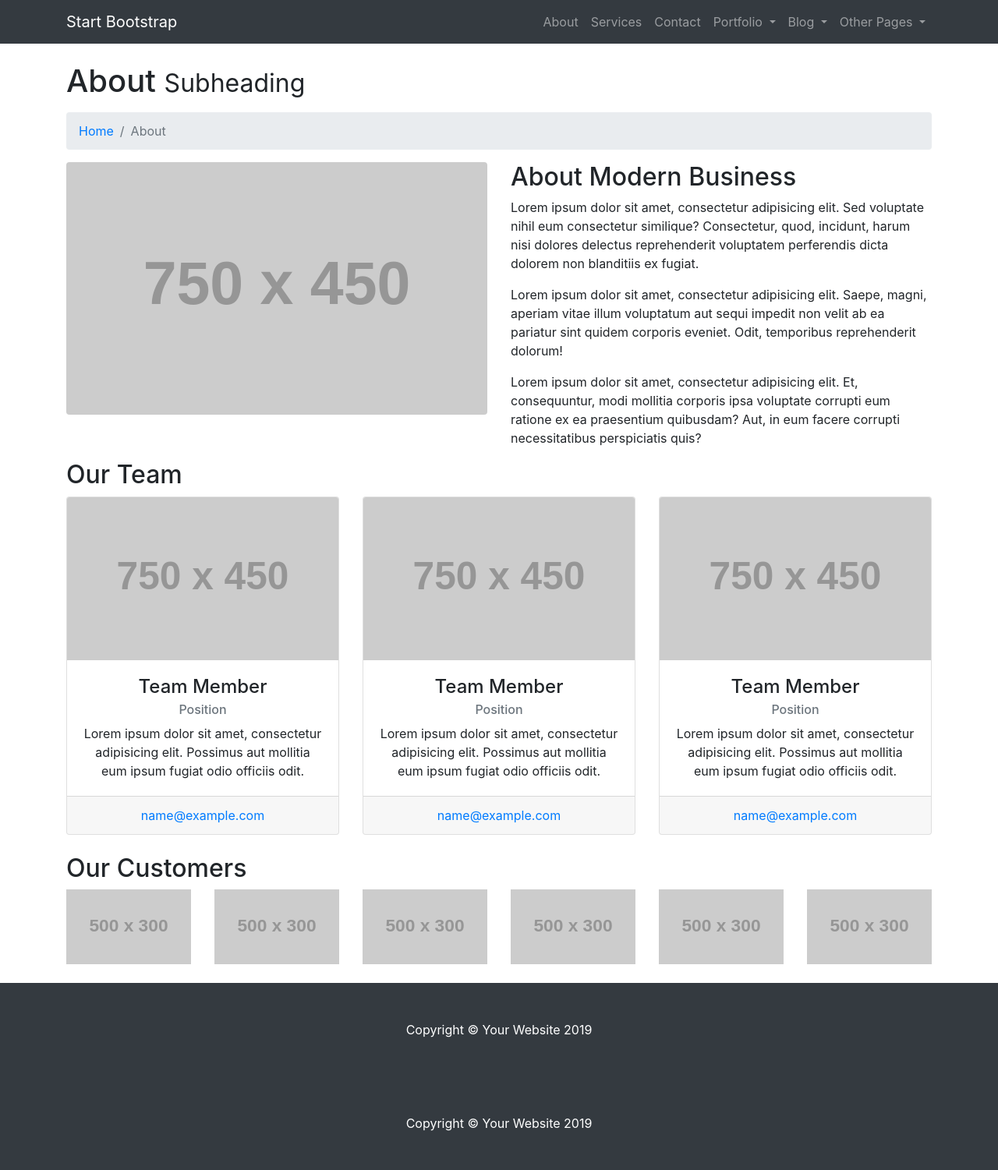
After one commit to sebastian-ml/python-django-pep-8-site, a Django app: page /about/ in a window 1280 px wide. The commit adds this page. Shown: the whole page at 78% size. Run offline with Django 3.2, Linux system fonts and the light colour scheme; grey boxes labelled with a size stand in for pictures from a placeholder-image service; some libraries are stand-ins or nearby versions.

Commit message:
Create about, contact page and create major template Highlight 'about' or 'contact' button on the navbar depending on which page the user is on. Create new basic template 'base.html' and templates about, contact that inherit from base.html.

```diff
--- /dev/null
+++ b/main/templates/main/about.html
@@ -0,0 +1,118 @@
+{% extends 'main/base.html' %}
+{% block content %}
+    <!-- Page Content -->
+    <div class="container">
+
+        <!-- Page Heading/Breadcrumbs -->
+        <h1 class="mt-4 mb-3">About
+            <small>Subheading</small>
+        </h1>
+
+        <ol class="breadcrumb">
+            <li class="breadcrumb-item">
+                <a href="index.html">Home</a>
+            </li>
+            <li class="breadcrumb-item active">About</li>
+        </ol>
+
+        <!-- Intro Content -->
+        <div class="row">
+            <div class="col-lg-6">
+                <img class="img-fluid rounded mb-4" src="http://placehold.it/750x450" alt="">
+            </div>
+            <div class="col-lg-6">
+                <h2>About Modern Business</h2>
+                <p>Lorem ipsum dolor sit amet, consectetur adipisicing elit. Sed voluptate nihil eum consectetur similique? Consectetur, quod, incidunt, harum nisi dolores delectus reprehenderit voluptatem perferendis dicta dolorem non blanditiis ex fugiat.</p>
+                <p>Lorem ipsum dolor sit amet, consectetur adipisicing elit. Saepe, magni, aperiam vitae illum voluptatum aut sequi impedit non velit ab ea pariatur sint quidem corporis eveniet. Odit, temporibus reprehenderit dolorum!</p>
+                <p>Lorem ipsum dolor sit amet, consectetur adipisicing elit. Et, consequuntur, modi mollitia corporis ipsa voluptate corrupti eum ratione ex ea praesentium quibusdam? Aut, in eum facere corrupti necessitatibus perspiciatis quis?</p>
+            </div>
+        </div>
+        <!-- /.row -->
+
+        <!-- Team Members -->
+        <h2>Our Team</h2>
+
+        <div class="row">
+            <div class="col-lg-4 mb-4">
+                <div class="card h-100 text-center">
+                    <img class="card-img-top" src="http://placehold.it/750x450" alt="">
+                    <div class="card-body">
+                        <h4 class="card-title">Team Member</h4>
+                        <h6 class="card-subtitle mb-2 text-muted">Position</h6>
+                        <p class="card-text">Lorem ipsum dolor sit amet, consectetur adipisicing elit. Possimus aut mollitia eum ipsum fugiat odio officiis odit.</p>
+                    </div>
+                    <div class="card-footer">
+                        <a href="#">name@example.com</a>
+                    </div>
+                </div>
+            </div>
+            <div class="col-lg-4 mb-4">
+                <div class="card h-100 text-center">
+                    <img class="card-img-top" src="http://placehold.it/750x450" alt="">
+                    <div class="card-body">
+                        <h4 class="card-title">Team Member</h4>
+                        <h6 class="card-subtitle mb-2 text-muted">Position</h6>
+                        <p class="card-text">Lorem ipsum dolor sit amet, consectetur adipisicing elit. Possimus aut mollitia eum ipsum fugiat odio officiis odit.</p>
+                    </div>
+                    <div class="card-footer">
+                        <a href="#">name@example.com</a>
+                    </div>
+                </div>
+            </div>
+            <div class="col-lg-4 mb-4">
+                <div class="card h-100 text-center">
+                    <img class="card-img-top" src="http://placehold.it/750x450" alt="">
+                    <div class="card-body">
+                        <h4 class="card-title">Team Member</h4>
+                        <h6 class="card-subtitle mb-2 text-muted">Position</h6>
+                        <p class="card-text">Lorem ipsum dolor sit amet, consectetur adipisicing elit. Possimus aut mollitia eum ipsum fugiat odio officiis odit.</p>
+                    </div>
+                    <div class="card-footer">
+                        <a href="#">name@example.com</a>
+                    </div>
+                </div>
+            </div>
+        </div>
+        <!-- /.row -->
+
+        <!-- Our Customers -->
+        <h2>Our Customers</h2>
+        <div class="row">
+            <div class="col-lg-2 col-sm-4 mb-4">
+                <img class="img-fluid" src="http://placehold.it/500x300" alt="">
+            </div>
+            <div class="col-lg-2 col-sm-4 mb-4">
+                <img class="img-fluid" src="http://placehold.it/500x300" alt="">
+            </div>
+            <div class="col-lg-2 col-sm-4 mb-4">
+                <img class="img-fluid" src="http://placehold.it/500x300" alt="">
+            </div>
+            <div class="col-lg-2 col-sm-4 mb-4">
+                <img class="img-fluid" src="http://placehold.it/500x300" alt="">
+            </div>
+            <div class="col-lg-2 col-sm-4 mb-4">
+                <img class="img-fluid" src="http://placehold.it/500x300" alt="">
+            </div>
+            <div class="col-lg-2 col-sm-4 mb-4">
+                <img class="img-fluid" src="http://placehold.it/500x300" alt="">
+            </div>
+        </div>
+        <!-- /.row -->
+
+    </div>
+    <!-- /.container -->
+
+    <!-- Footer -->
+    <footer class="py-5 bg-dark">
+        <div class="container">
+            <p class="m-0 text-center text-white">Copyright &copy; Your Website 2019</p>
+        </div>
+        <!-- /.container -->
+    </footer>
+
+    <!-- Bootstrap core JavaScript -->
+    <script src="vendor/jquery/jquery.min.js"></script>
+    <script src="vendor/bootstrap/js/bootstrap.bundle.min.js"></script>
+
+    </body>
+{% endblock %}
--- /dev/null
+++ b/main/templates/main/base.html
@@ -0,0 +1,100 @@
+{% load static %}
+<!DOCTYPE html>
+<html lang="en">
+
+<head>
+
+    <meta charset="utf-8">
+    <meta name="viewport" content="width=device-width, initial-scale=1, shrink-to-fit=no">
+    <meta name="description" content="">
+    <meta name="author" content="">
+
+    <title>Modern Business - Start Bootstrap Template</title>
+
+    <!-- Bootstrap core CSS -->
+    <link href="{% static 'main/vendor/bootstrap/css/bootstrap.min.css' %}"
+          rel="stylesheet">
+
+    <!-- Custom styles for this template -->
+    <link href="{% static 'main/css/modern-business.css' %}" rel="stylesheet">
+
+</head>
+
+<body>
+
+<!-- Navigation -->
+<nav class="navbar fixed-top navbar-expand-lg navbar-dark bg-dark fixed-top">
+    <div class="container">
+        <a class="navbar-brand" href="index.html">Start Bootstrap</a>
+        <button class="navbar-toggler navbar-toggler-right" type="button" data-toggle="collapse" data-target="#navbarResponsive" aria-controls="navbarResponsive" aria-expanded="false" aria-label="Toggle navigation">
+            <span class="navbar-toggler-icon"></span>
+        </button>
+        <div class="collapse navbar-collapse" id="navbarResponsive">
+            <ul class="navbar-nav ml-auto">
+                <li class="nav-item{% if request.resolver_match.url_name == "about-page" %}active{% endif %}">
+                    <a class="nav-link" href="{% url "about-page" %}">About</a>
+                </li>
+                <li class="nav-item">
+                    <a class="nav-link" href="services.html">Services</a>
+                </li>
+                <li class="nav-item
+{% if request.resolver_match.url_name == "contact-page" %}active{% endif %}">
+                    <a class="nav-link" href="{% url "contact-page" %}">Contact</a>
+                </li>
+                <li class="nav-item dropdown">
+                    <a class="nav-link dropdown-toggle" href="#" id="navbarDropdownPortfolio" data-toggle="dropdown" aria-haspopup="true" aria-expanded="false">
+                        Portfolio
+                    </a>
+                    <div class="dropdown-menu dropdown-menu-right" aria-labelledby="navbarDropdownPortfolio">
+                        <a class="dropdown-item" href="portfolio-1-col.html">1 Column Portfolio</a>
+                        <a class="dropdown-item" href="portfolio-2-col.html">2 Column Portfolio</a>
+                        <a class="dropdown-item" href="portfolio-3-col.html">3 Column Portfolio</a>
+                        <a class="dropdown-item" href="portfolio-4-col.html">4 Column Portfolio</a>
+                        <a class="dropdown-item" href="portfolio-item.html">Single Portfolio Item</a>
+                    </div>
+                </li>
+                <li class="nav-item dropdown">
+                    <a class="nav-link dropdown-toggle" href="#" id="navbarDropdownBlog" data-toggle="dropdown" aria-haspopup="true" aria-expanded="false">
+                        Blog
+                    </a>
+                    <div class="dropdown-menu dropdown-menu-right" aria-labelledby="navbarDropdownBlog">
+                        <a class="dropdown-item" href="blog-home-1.html">Blog Home 1</a>
+                        <a class="dropdown-item" href="blog-home-2.html">Blog Home 2</a>
+                        <a class="dropdown-item" href="blog-post.html">Blog Post</a>
+                    </div>
+                </li>
+                <li class="nav-item dropdown">
+                    <a class="nav-link dropdown-toggle" href="#" id="navbarDropdownBlog" data-toggle="dropdown" aria-haspopup="true" aria-expanded="false">
+                        Other Pages
+                    </a>
+                    <div class="dropdown-menu dropdown-menu-right" aria-labelledby="navbarDropdownBlog">
+                        <a class="dropdown-item" href="full-width.html">Full Width Page</a>
+                        <a class="dropdown-item" href="sidebar.html">Sidebar Page</a>
+                        <a class="dropdown-item" href="faq.html">FAQ</a>
+                        <a class="dropdown-item" href="404.html">404</a>
+                        <a class="dropdown-item" href="pricing.html">Pricing Table</a>
+                    </div>
+                </li>
+            </ul>
+        </div>
+    </div>
+</nav>
+
+{% block content %}{% endblock %}
+
+<!-- Footer -->
+<footer class="py-5 bg-dark">
+    <div class="container">
+        <p class="m-0 text-center text-white">Copyright &copy; Your Website 2019</p>
+    </div>
+    <!-- /.container -->
+</footer>
+
+<!-- Bootstrap core JavaScript -->
+<script src="{% static 'main/vendor/jquery/jquery.min.js' %}"></script>
+<script src="
+  {% static 'main/vendor/bootstrap/js/bootstrap.bundle.min.js' %}"></script>
+
+</body>
+
+</html>
--- a/main/urls.py
+++ b/main/urls.py
@@ -3,4 +3,6 @@ from . import views
 
 urlpatterns = [
     path('', views.home, name='main-page'),
+    path('contact/', views.contact, name='contact-page'),
+    path('about/', views.about, name='about-page'),
 ]
--- a/main/views.py
+++ b/main/views.py
@@ -2,4 +2,12 @@ from django.shortcuts import render
 
 
 def home(request):
-    return render(request, 'main/index.html')
+    return render(request, 'main/main.html')
+
+
+def contact(request):
+    return render(request, 'main/contact.html')
+
+
+def about(request):
+    return render(request, 'main/about.html')
```
Also changed, not shown: main/templates/main/contact.html (added, +90 -0 lines), main/templates/main/main.html (renamed from main/templates/main/index.html, +3 -95 lines).
